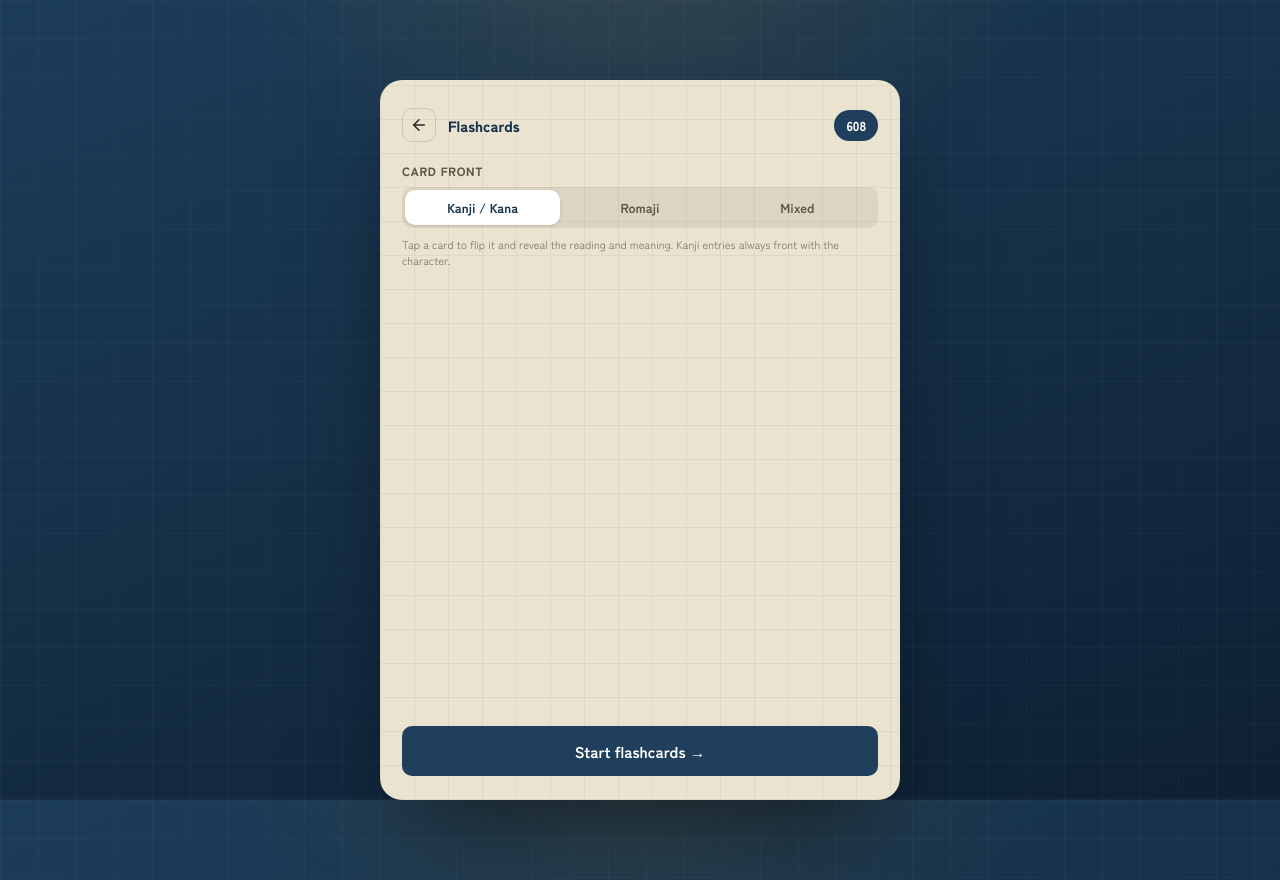
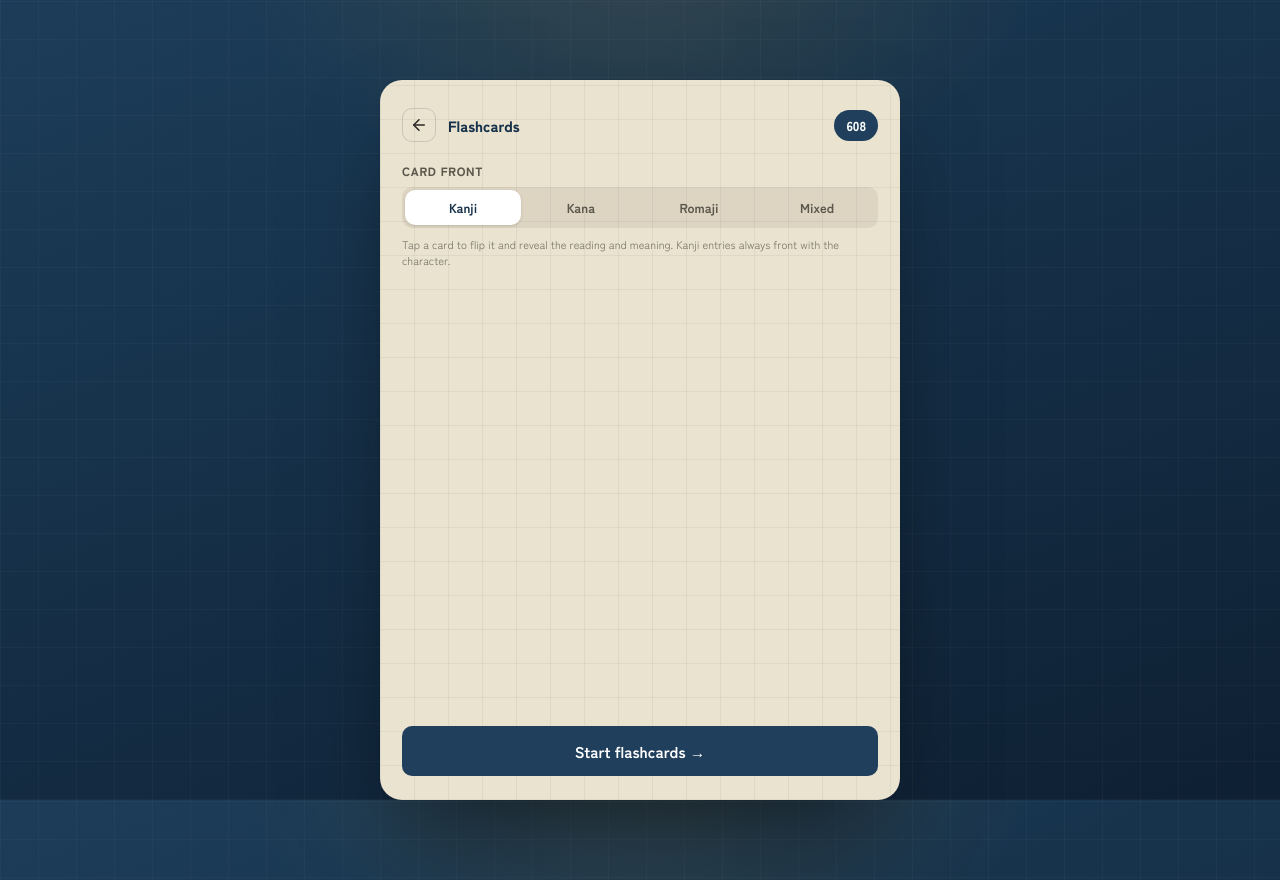
Before and after one commit to ChiakiLi-chan/JLPTN5, a React (Vite) app: page / in a window 1280 px wide. Both pictures are taken after a click on the button 517 px from the left and 555 px from the top of the page. Built offline with nearby package versions, Linux system fonts and the light colour scheme.

Commit message:
Updated Prompt To Flashcards

```diff
--- a/src/App.jsx
+++ b/src/App.jsx
@@ -1114,13 +1114,17 @@ function QuizResults({ result, onRetry, onHome }) {
 /* ============================== FLASHCARDS ============================== */
 
 /* Which field goes on the front of a flashcard. Only actual Kanji items
-   always front with the character. Kana-only categories (Hiragana/Katakana)
-   now follow the same shared prompt-type toggle as everything else, resolved
-   once per card at build time so "Mixed" doesn't re-roll on every re-render. */
+   always front with the character. Everything else follows the chosen
+   prompt type — Kanji, Kana, Romaji, or Mixed (random across all three) —
+   resolved once per card at build time so "Mixed" doesn't re-roll on every
+   re-render. */
+const FLASH_MIXED_POOL = ["kanji", "kana", "romaji"];
 function resolveFlashFront(item, promptType) {
   if (item.category === "Kanji") return "jp";
-  const effective = promptType === "mixed" ? (Math.random() < 0.5 ? "kanji" : "romaji") : promptType;
-  return effective === "romaji" ? "reading" : "jp";
+  const effective = promptType === "mixed" ? FLASH_MIXED_POOL[Math.floor(Math.random() * 3)] : promptType;
+  if (effective === "romaji") return "reading";
+  if (effective === "kana") return "kana";
+  return "jp";
 }
 
 function buildFlashcards(pool, promptType) {
@@ -1146,7 +1150,10 @@ function FlashcardsSetup({ pool, onBack, onStart }) {
           <span className="setup-label">Card front</span>
           <div className="option-row segmented">
             <button className={`option-btn${promptType === "kanji" ? " option-btn-active" : ""}`} onClick={() => setPromptType("kanji")}>
-              Kanji / Kana
+              Kanji
+            </button>
+            <button className={`option-btn${promptType === "kana" ? " option-btn-active" : ""}`} onClick={() => setPromptType("kana")}>
+              Kana
             </button>
             <button className={`option-btn${promptType === "romaji" ? " option-btn-active" : ""}`} onClick={() => setPromptType("romaji")}>
               Romaji
@@ -1211,6 +1218,8 @@ function Flashcards({ config, showFurigana, onExit }) {
           <div className="flash-face flash-front">
             {card.front === "jp" ? (
               <span className="jp-display flash-jp"><JpText item={card.item} showFurigana={showFurigana} /></span>
+            ) : card.front === "kana" ? (
+              <span className="flash-romaji">{card.item.kana || card.item.jp}</span>
             ) : (
               <span className="flash-romaji">{card.item.reading}</span>
             )}
```
